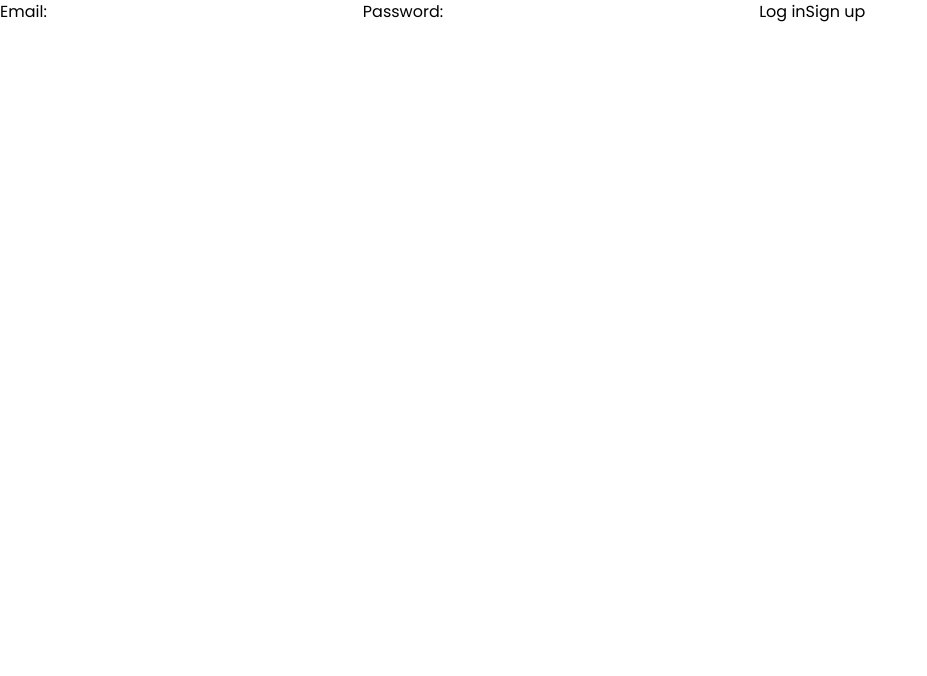
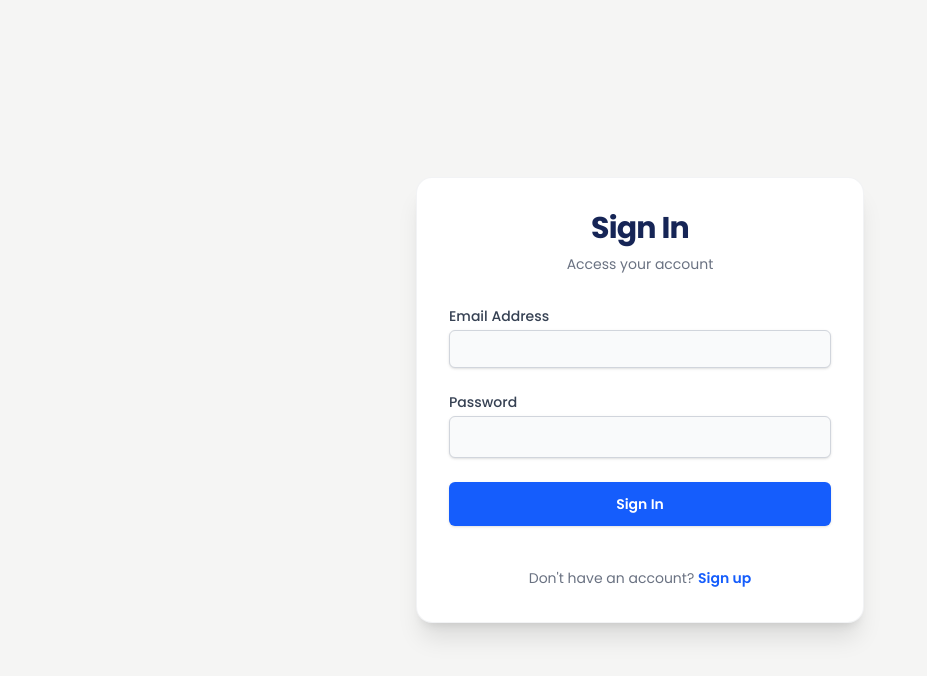
Before and after one commit to ObayM/projects-system, a Next.js app: page /login in a window 1280 px wide. Shown: the top 676 px of the page, without its empty margins (0-927 px from the left). Built offline with nearby package versions, Linux system fonts and the light colour scheme.

Commit message:
The styling of the login page is now done :)

```diff
--- a/src/app/login/page.jsx
+++ b/src/app/login/page.jsx
@@ -1,14 +1,84 @@
-import { login, signup } from './actions'
+import { login } from './actions'
+import Link from 'next/link'
 
 export default function LoginPage() {
   return (
-    <form>
-      <label htmlFor="email">Email:</label>
-      <input id="email" name="email" type="email" required />
-      <label htmlFor="password">Password:</label>
-      <input id="password" name="password" type="password" required />
-      <button formAction={login}>Log in</button>
-      <button formAction={signup}>Sign up</button>
-    </form>
+
+    <main className="flex items-center justify-center min-h-screen bg-stone-100 ">
+
+      <div className="w-full max-w-md p-8 space-y-8 bg-white border rounded-2xl shadow-xl border-gray-200/50">
+
+
+        <div className="text-center">
+          <h1 className="text-3xl font-bold tracking-tight text-blue-950 ">
+            Sign In
+          </h1>
+          <p className="mt-2 text-sm text-gray-500 ">
+            Access your account
+          </p>
+        </div>
+
+        <form className="mt-8 space-y-6">
+          <div>
+            <label
+              htmlFor="email"
+              className="block text-sm font-medium text-gray-700"
+            >
+              Email Address
+            </label>
+
+            <div className="mt-1">
+              <input
+                id="email"
+                name="email"
+                type="email"
+                autoComplete="email"
+                required
+                className="block w-full px-3 py-2 bg-gray-50 border border-gray-300 rounded-md shadow-sm appearance-none placeholder:text-gray-400 focus:outline-none focus:ring-2 focus:ring-blue-500 focus:border-blue-500 sm:text-sm "
+              />
+            </div>
+
+          </div>
+
+          <div>
+            <label
+              htmlFor="password"
+              className="block text-sm font-medium text-gray-700"
+            >
+              Password
+            </label>
+            <div className="mt-1">
+              <input
+                id="password"
+                name="password"
+                type="password"
+                autoComplete="current-password"
+                required
+                className="block w-full px-3 py-2 bg-gray-50 border border-gray-300 rounded-md shadow-sm appearance-none placeholder:text-gray-400 focus:outline-none focus:ring-2 focus:ring-blue-500 focus:border-blue-500 sm:text-"
+              />
+            </div>
+          </div>
+
+
+          <div>
+            <button
+              formAction={login}
+              type="submit"
+              className="flex justify-center w-full px-4 py-3 text-sm font-semibold text-white transition-colors bg-blue-600 rounded-md shadow-sm hover:bg-blue-500 focus-visible:outline focus-visible:outline-offset-2 focus-visible:outline-blue-600"
+            >
+              Sign In
+            </button>
+          </div>
+        </form>
+
+        {/* Pls add a forgot password feature :) */}
+        <p className="mt-10 text-sm text-center text-gray-500 ">
+          Don't have an account?{' '}
+          <Link href="/signup" className="font-semibold leading-6 text-blue-600 hover:text-blue-500">
+            Sign up
+          </Link>
+        </p>
+      </div>
+    </main>
   )
 }
```
